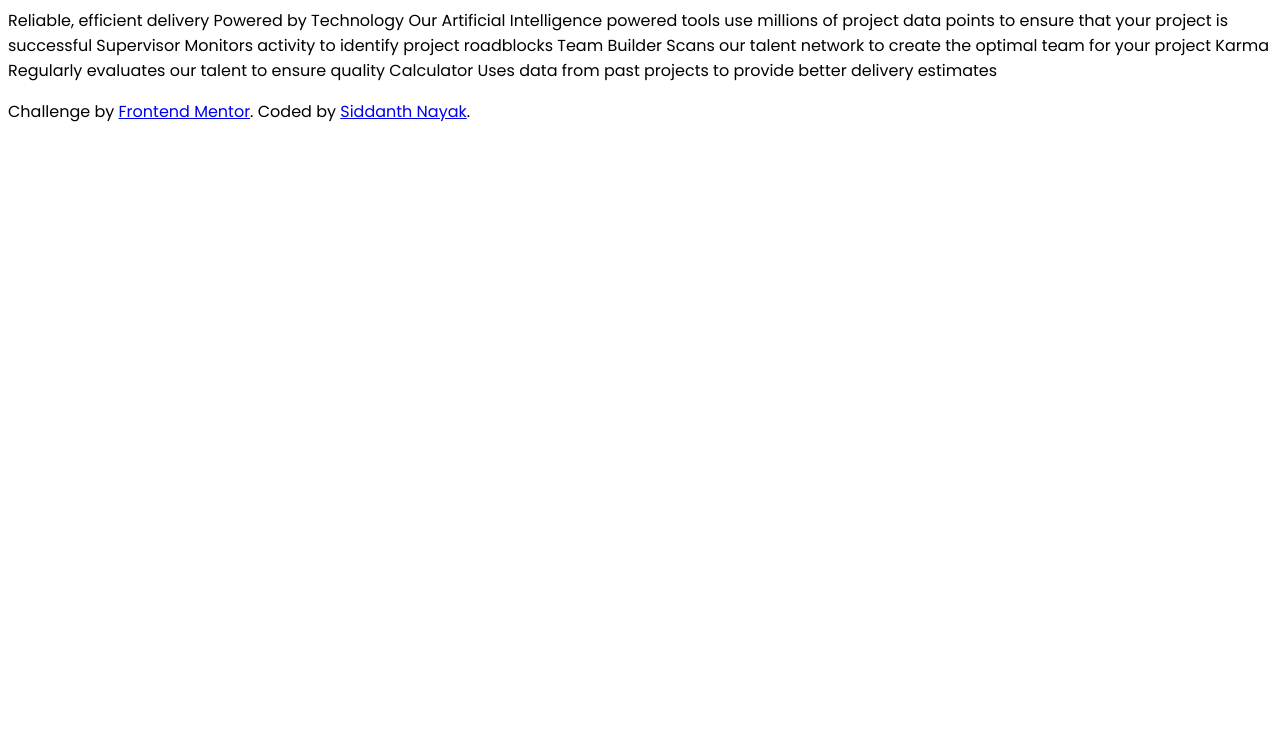
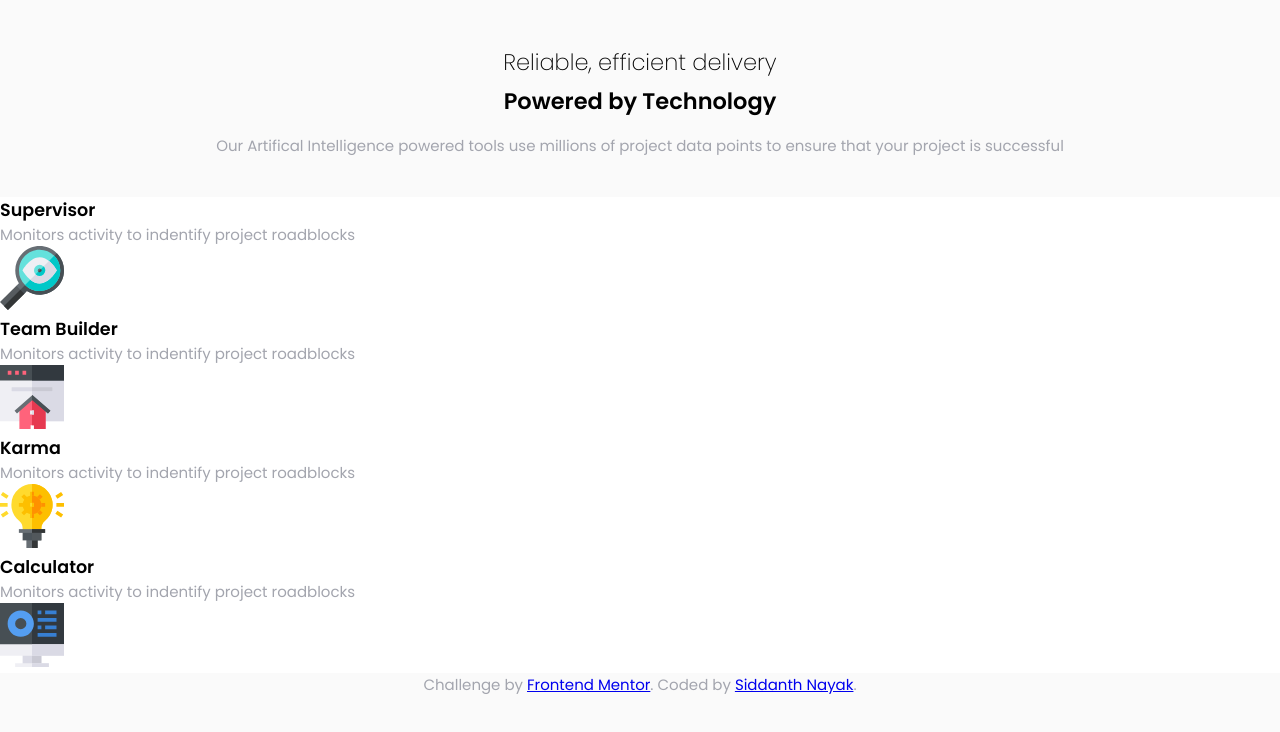
Before and after one commit to SiddanthNayak/FourCardFeature, a plain HTML site: page four-card-feature-section-master/index.html in a window 1280 px wide. Drawn offline with Linux system fonts and the light colour scheme.

Commit message:
Casual Commit

```diff
--- a/four-card-feature-section-master/index.html
+++ b/four-card-feature-section-master/index.html
@@ -9,24 +9,38 @@
 </head>
 <body>
 
-  Reliable, efficient delivery
-  Powered by Technology
+  <div class="header">
+    <h2 class="t1"> Reliable, efficient delivery</h2>
+    <h2 class="t2"> Powered by Technology</h2>
+    <h4>Our Artifical Intelligence powered tools
+    use millions of project data
+    points to ensure that your project is successful</h4>
+  </div>
 
-  Our Artificial Intelligence powered tools use millions of project data points
-  to ensure that your project is successful
+  <div class="box">
+    <h3>Supervisor</h3>
+    <p>Monitors activity to indentify project roadblocks</p>
+    <img src="/four-card-feature-section-master/images/icon-supervisor.svg" alt="supervisor">
+  </div>
 
-  Supervisor
-  Monitors activity to identify project roadblocks
+  <div class="box">
+    <h3>Team Builder</h3>
+    <p>Monitors activity to indentify project roadblocks</p>
+    <img src="/four-card-feature-section-master/images/icon-team-builder.svg" alt="teambuilder">
+  </div>
 
-  Team Builder
-  Scans our talent network to create the optimal team for your project
 
-  Karma
-  Regularly evaluates our talent to ensure quality
+  <div class="box">
+    <h3>Karma</h3>
+    <p>Monitors activity to indentify project roadblocks</p>
+    <img src="/four-card-feature-section-master/images/icon-karma.svg" alt="karma">
+  </div>
 
-  Calculator
-  Uses data from past projects to provide better delivery estimates
-
+  <div class="box">
+    <h3>Calculator</h3>
+    <p>Monitors activity to indentify project roadblocks</p>
+    <img src="/four-card-feature-section-master/images/icon-calculator.svg" alt="calculator">
+  </div>
 
   <footer>
     <p class="attribution">
@@ -34,5 +48,6 @@
       Coded by <a href="#">Siddanth Nayak</a>.
     </p>
   </footer>
+
 </body>
 </html>
--- a/four-card-feature-section-master/style.css
+++ b/four-card-feature-section-master/style.css
@@ -1,5 +1,45 @@
 @import url('https://fonts.googleapis.com/css2?family=Poppins:wght@200;400;600&display=swap');
+
+*{
+    margin: 0;
+    padding: 0;
+}
 
 body{
     font-family: 'Poppins', sans-serif;
+    text-align: center;
+    color: hsl(229, 6%, 66%);
+    font-size: 15px;
+    background-color: hsl(0, 0%, 98%);
+    margin: 0 auto;
+    padding: 0;
 }
+
+
+.t1{
+    font-weight: 200;
+    margin: 2em 0.5em 0.2em 0.5em;
+    color: black;
+}
+
+.t2{
+    font-weight: 600;
+    color: black;
+}
+
+.header h4{
+    font-weight: 400;
+    margin: 0em 1.6em 1.6em 1.6em;
+    padding: 1em;
+    line-height: 1.7em;
+}
+
+.box{
+    text-align: left;
+    background-color: white;
+}
+
+
+.box h3{
+    color: black;
+}
```
